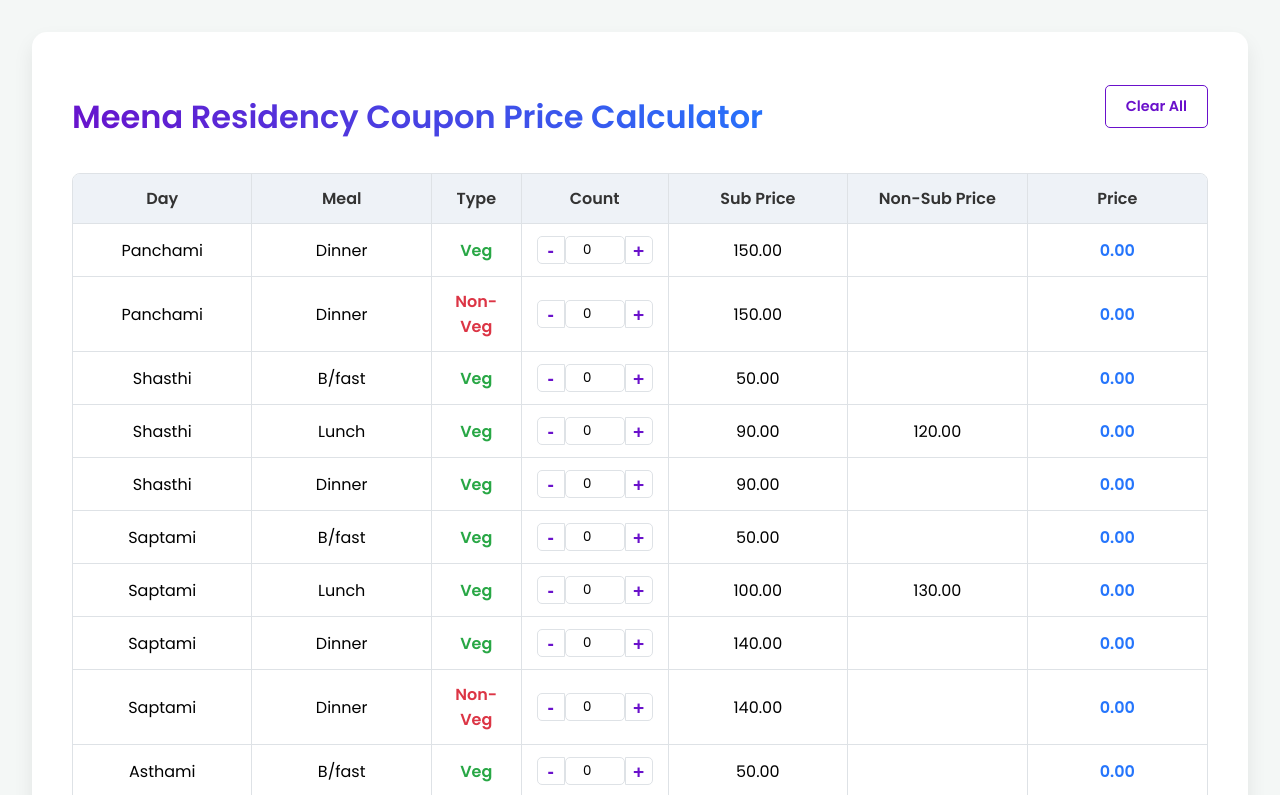
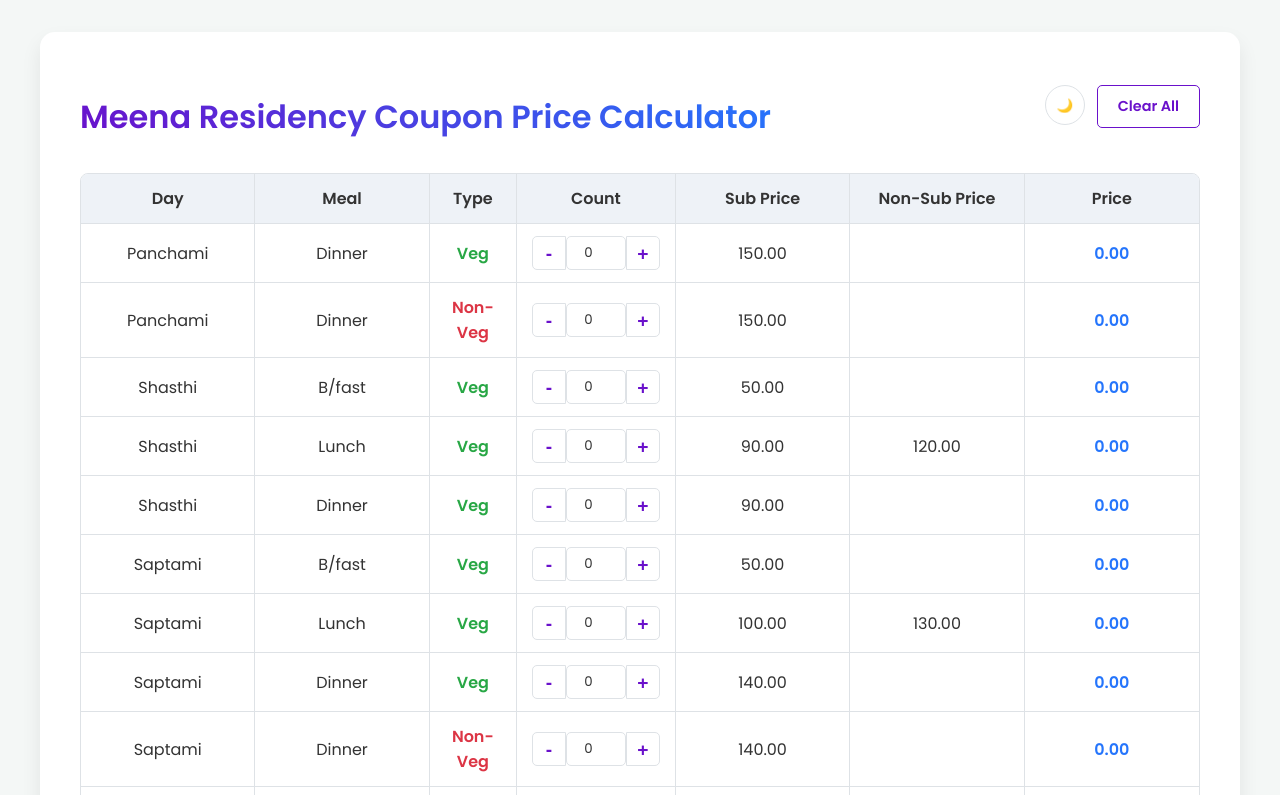
Before and after one commit to itsjustasemicolon/Puja-Coupon-Calculator, a plain HTML site: page index.html in a window 1280 px wide. Shown: the top 795 px of the page. Drawn offline with Linux system fonts and the light colour scheme.

Commit message:
Add files via upload

```diff
--- a/index.html
+++ b/index.html
@@ -13,7 +13,12 @@
     <div class="container">
         <div class="main-header">
             <h1>Meena Residency Coupon Price Calculator</h1>
-            <button id="clear-all-btn" class="clear-btn">Clear All</button>
+            <div class="header-actions">
+                <button id="theme-toggle" class="theme-toggle" aria-label="Toggle theme" title="Toggle theme">
+                    <span class="theme-icon" aria-hidden="true">🌙</span>
+                </button>
+                <button id="clear-all-btn" class="clear-btn">Clear All</button>
+            </div>
         </div>
         <div id="calculator-container">
             <!-- Header -->
--- a/script.js
+++ b/script.js
@@ -4,6 +4,7 @@
     const totalPriceEl = document.getElementById('total-price');
     const priceBreakdownEl = document.getElementById('price-breakdown');
     const clearAllBtn = document.getElementById('clear-all-btn');
+    const themeToggleBtn = document.getElementById('theme-toggle');
 
     const mealData = [
         { day: 'Panchami', meal: 'Dinner', type: 'VG', sub: 150.00, nonSub: null, id: 'p_d_vg' },
@@ -70,8 +71,38 @@
             // Manually trigger the input event to recalculate totals
             const event = new Event('input', { bubbles: true });
             input.dispatchEvent(event);
+
+            // Toggle disabled state for minus buttons when value is 0
+            const minusBtn = input.parentElement.querySelector('.minus-btn');
+            if (minusBtn) minusBtn.disabled = value === 0;
         });
     });
+
+    // Initialize minus buttons disabled state
+    document.querySelectorAll('.minus-btn').forEach(btn => btn.disabled = true);
+
+    // Theme toggle + persistence
+    const root = document.documentElement;
+    const savedTheme = localStorage.getItem('theme');
+    if (savedTheme === 'dark') {
+        root.classList.add('theme-dark');
+        updateThemeIcon(true);
+    } else {
+        // Explicitly set light defaults
+        root.classList.remove('theme-dark');
+        updateThemeIcon(false);
+    }
+
+    themeToggleBtn.addEventListener('click', () => {
+        const isDark = root.classList.toggle('theme-dark');
+        localStorage.setItem('theme', isDark ? 'dark' : 'light');
+        updateThemeIcon(isDark);
+    });
+
+    function updateThemeIcon(isDark) {
+        const icon = themeToggleBtn.querySelector('.theme-icon');
+        if (icon) icon.textContent = isDark ? '☀️' : '🌙';
+    }
 
     clearAllBtn.addEventListener('click', () => {
         inputs.forEach(input => {
--- a/style.css
+++ b/style.css
@@ -7,6 +7,22 @@
     --header-bg: #eef2f7;
     --border-color: #dee2e6;
     --shadow: 0 10px 20px rgba(0,0,0,0.08);
+    --muted-text: #6c757d;
+    --focus-ring: 0 0 0 3px rgba(37, 117, 252, 0.25);
+}
+
+/* Dark theme */
+.theme-dark {
+    --background-color: #0f1220;
+    --card-background: #14182b;
+    --text-color: #e5e7eb;
+    --header-bg: #1a1f35;
+    --border-color: #2a3152;
+    --shadow: 0 10px 20px rgba(0,0,0,0.5);
+}
+
+* {
+    box-sizing: border-box;
 }
 
 body {
@@ -18,6 +34,8 @@
     background-color: var(--background-color);
     margin: 0;
     padding: 2rem;
+    color: var(--text-color);
+    transition: background-color 0.2s ease, color 0.2s ease;
 }
 
 .container {
@@ -27,6 +45,7 @@
     box-shadow: var(--shadow);
     width: 100%;
     max-width: 1200px;
+    transition: background-color 0.2s ease, box-shadow 0.2s ease;
 }
 
 h1 {
@@ -40,6 +59,7 @@
     -webkit-text-fill-color: transparent;
 }
 
+
 .main-header {
     display: flex;
     justify-content: space-between;
@@ -49,6 +69,11 @@
 
 .main-header h1 {
     margin-bottom: 0;
+}
+
+.header-actions {
+    display: flex;
+    gap: 0.75rem;
 }
 
 .clear-btn {
@@ -67,6 +92,29 @@
 .clear-btn:hover {
     background-color: var(--primary-color);
     color: var(--card-background);
+}
+
+.clear-btn:focus-visible, .theme-toggle:focus-visible, .stepper-btn:focus-visible {
+    outline: none;
+    box-shadow: var(--focus-ring);
+}
+
+.theme-toggle {
+    width: 40px;
+    height: 40px;
+    border-radius: 50%;
+    border: 1px solid var(--border-color);
+    background: var(--card-background);
+    color: var(--text-color);
+    cursor: pointer;
+    display: inline-flex;
+    align-items: center;
+    justify-content: center;
+    transition: background-color 0.2s ease, color 0.2s ease, border-color 0.2s ease;
+}
+
+.theme-toggle:hover {
+    background-color: var(--header-bg);
 }
 
 #calculator-container {
@@ -110,6 +158,10 @@
     background-color: #f8f9fa;
 }
 
+.theme-dark .grid-row:not(.header):hover > div {
+    background-color: #1a1f35;
+}
+
 .grid-row input[type="number"] {
     width: 60px;
     padding: 8px;
@@ -133,10 +185,10 @@
 }
 
 .stepper-btn {
-    width: 28px;
-    height: 28px;
+    width: 34px;
+    height: 34px;
     border: 1px solid var(--border-color);
-    background-color: #fff;
+    background-color: var(--card-background);
     color: var(--primary-color);
     font-size: 1.2rem;
     font-weight: 600;
@@ -167,13 +219,15 @@
 }
 
 .input-stepper .count-input {
-    width: 45px;
-    height: 28px;
+    width: 52px;
+    height: 34px;
     padding: 0;
     border-left: none;
     border-right: none;
     border-radius: 0;
     box-sizing: border-box;
+    background-color: var(--card-background);
+    color: var(--text-color);
 }
 
 .input-stepper .count-input:focus {
@@ -191,6 +245,8 @@
     background-color: var(--header-bg);
     border-radius: 8px;
     font-weight: 600;
+    position: relative;
+    transition: background-color 0.2s ease;
 }
 
 .totals-summary {
@@ -239,6 +295,10 @@
 .breakdown-table th {
     font-weight: 600;
     background-color: #f8f9fa;
+}
+
+.theme-dark .breakdown-table th {
+    background-color: #1a1f35;
 }
 
 .breakdown-table th:nth-child(2), .breakdown-table th:nth-child(3),
@@ -376,6 +436,11 @@
     }
 
     .totals-summary {
+        position: sticky;
+        bottom: 0;
+        background: var(--header-bg);
+        border-top: 1px solid var(--border-color);
+        padding-top: 0.5rem;
         flex-direction: column;
         align-items: flex-start;
         gap: 0.5rem;
```
